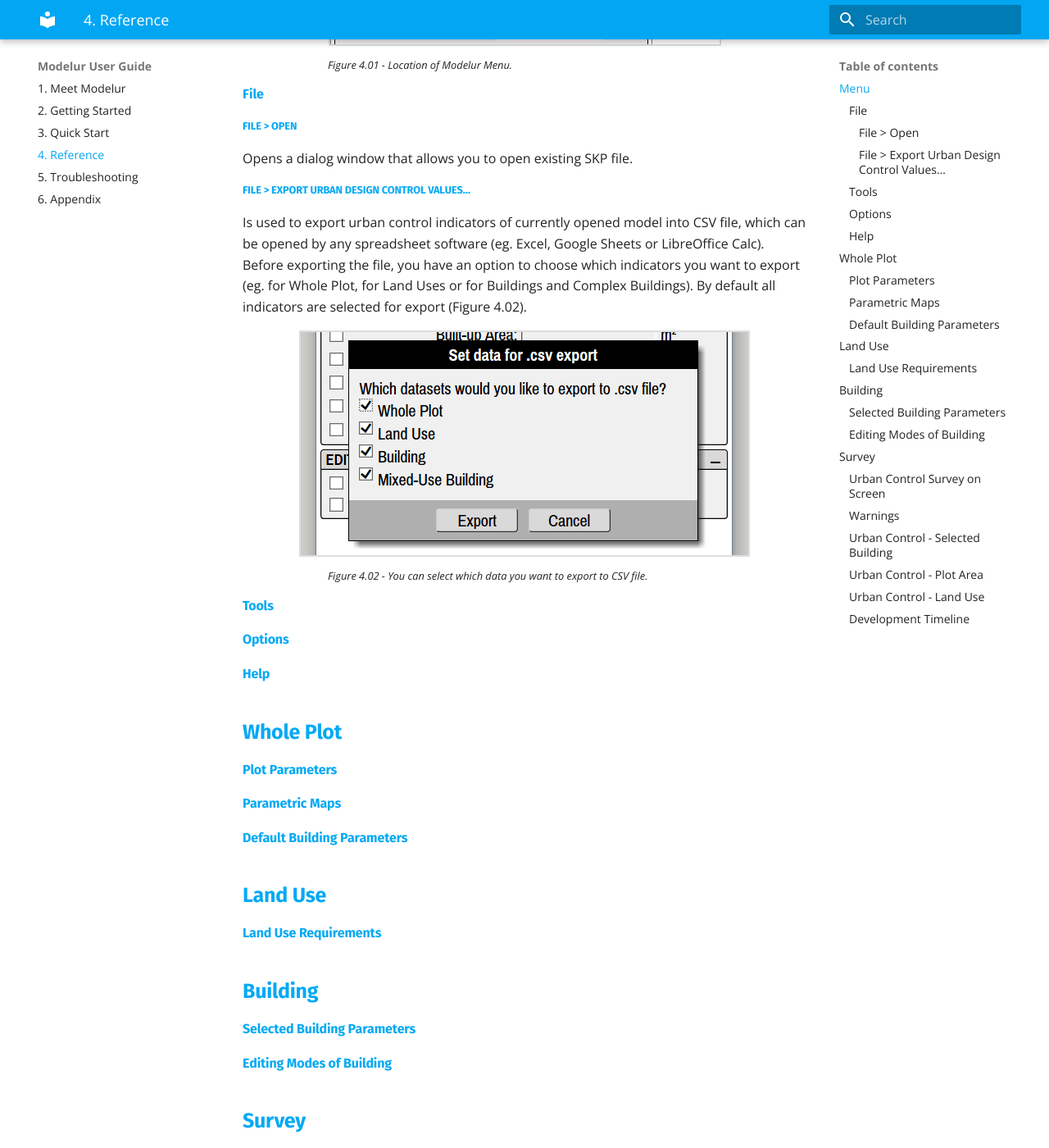
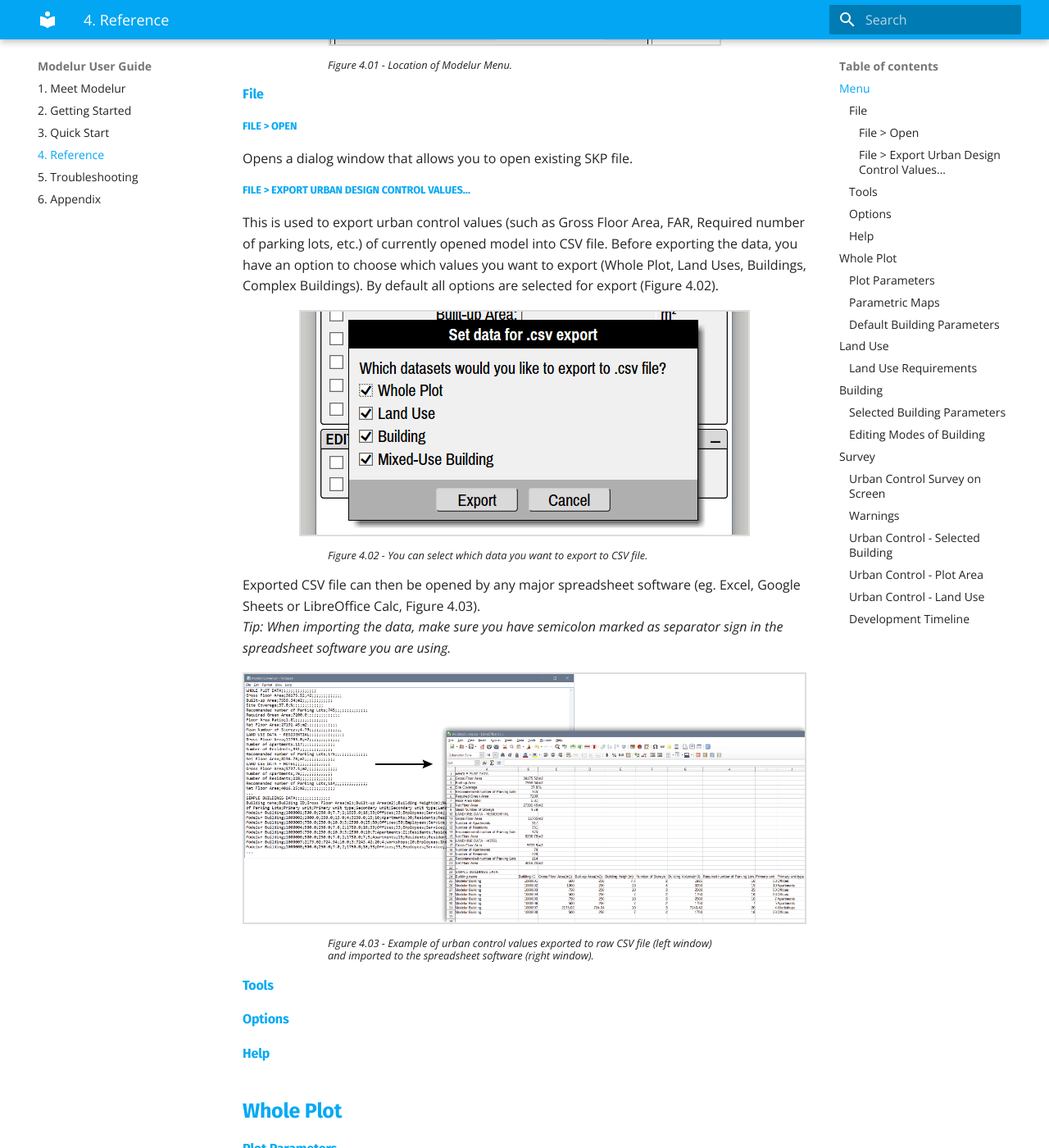
Before and after one commit to Modelur/docs, an MkDocs documentation site: the page built from docs/reference.md, in a window 1280 px wide and 1400 px high, scrolled down 477 px. Shown: the whole window at 82% size. Built offline with MkDocs 1.6.1 and Material for MkDocs 9.7.7, drawn with Linux system fonts in a browser that asks for light colours; old or Windows-style settings are respelled for this version of MkDocs.

Commit message:
- Export urban control values explained with some details

```diff
--- a/docs/reference.md
+++ b/docs/reference.md
@@ -14,10 +14,15 @@
 Opens a dialog window that allows you to open existing SKP file.
 
 ##### File > Export Urban Design Control Values…
-Is used to export urban control indicators of currently opened model into CSV file, which can be opened by any spreadsheet software (eg. Excel, Google Sheets or LibreOffice Calc). Before exporting the file, you have an option to choose which indicators you want to export (eg. for Whole Plot, for Land Uses or for Buildings and Complex Buildings). By default all indicators are selected for export (Figure 4.02).
+This is used to export urban control values (such as Gross Floor Area, FAR, Required number of parking lots, etc.) of currently opened model into CSV file. Before exporting the data, you have an option to choose which values you want to export (Whole Plot, Land Uses, Buildings, Complex Buildings). By default all options are selected for export (Figure 4.02).
 
 ![Urban indicators export](img/export_urban_control_indicators.png)
 <figcaption>Figure 4.02 - You can select which data you want to export to CSV file.</figcaption>
+
+Exported CSV file can then be opened by any major spreadsheet software (eg. Excel, Google Sheets or LibreOffice Calc, Figure 4.03).<br>_Tip: When importing the data, make sure you have semicolon marked as separator sign in the spreadsheet software you are using._
+
+![Exported urban control values](img/exported_urban_control_values.png)
+<figcaption>Figure 4.03 - Example of urban control values exported to raw CSV file (left window) and imported to the spreadsheet software (right window).</figcaption>
 
 #### Tools
 #### Options
--- a/mkdocs.yml
+++ b/mkdocs.yml
@@ -25,3 +25,5 @@
       twitter: 'modelur'
 markdown_extensions:
   - admonition
+  - toc:
+      permalink: True
```
Also changed, not shown: docs/img/export_urban_control_indicators.png, docs/img/exported_urban_control_values.png (added).
